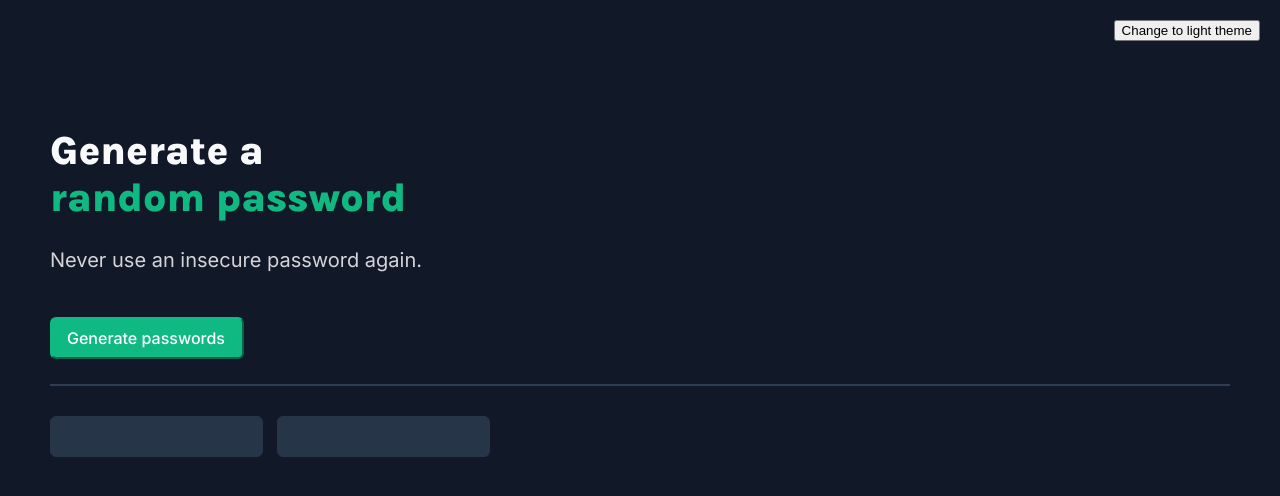
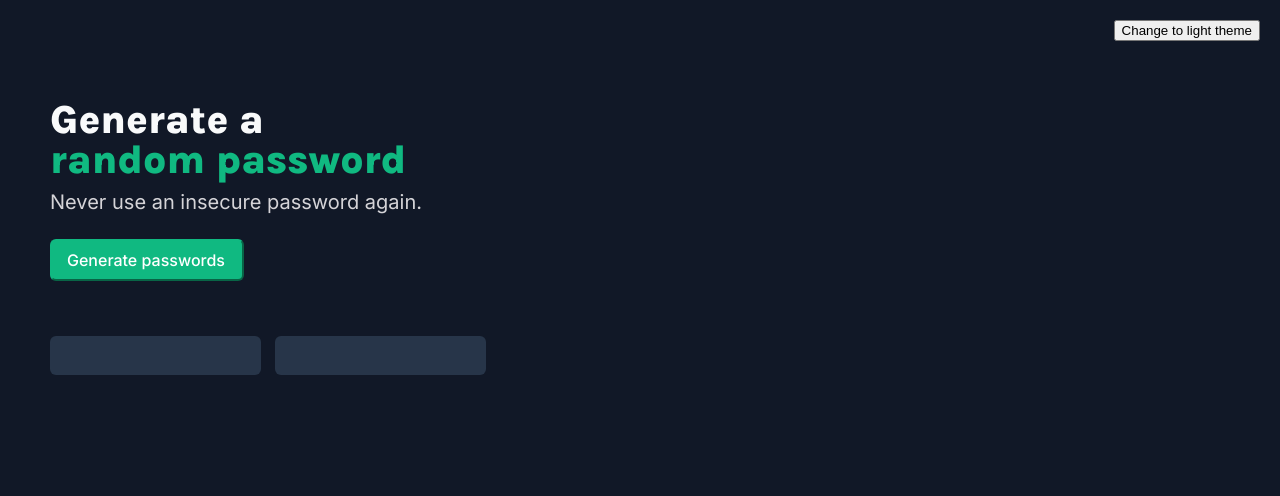
Before and after one commit to ibraide/pword-gen, a website built with Vite: page index.html in a window 1280 px wide. Built offline with nearby package versions, Linux system fonts and the light colour scheme; a web font is replaced by a local one.

Commit message:
Update index.css

```diff
--- a/index.css
+++ b/index.css
@@ -1,10 +1,12 @@
 body {
     margin: 0;
     background-color: #111827;
+    min-height: 100vh;
 }
 
 main {
     padding: 100px 50px;
+    box-sizing: border-box;
 }
 .colored {
     background-color: #ECFDF5;
@@ -28,8 +30,9 @@ h1 {
     color: #F9FAFB;
     font-weight: 800;
     font-size: 40px;
-    font-style: bolder;
     font-family: "Karla", sans-serif;
+    margin: 0;
+    line-height: 1;
 }
 
 h1 span{
@@ -43,6 +46,7 @@ p {
     font-weight: 400;
     font-size: 20px;
     font-family: "Inter", sans-serif;
+    margin: 10px 0 0;
 }
 
 #main-btn{
@@ -55,9 +59,10 @@ p {
     font-weight: 500;
     font-size: 16px;
     font-family: "Inter", sans-serif;
+    display: block;
 }
 
-div {
+.divider {
     border: 1px solid #2F3E53;
 }
 
@@ -73,9 +78,7 @@ div {
     color: #55F991;
     font-weight: 500;
     font-size: 16px;
-    font-style: medium;
     text-align: center;
-    font-display: center;
     line-height: 35px;
 }
 
```
